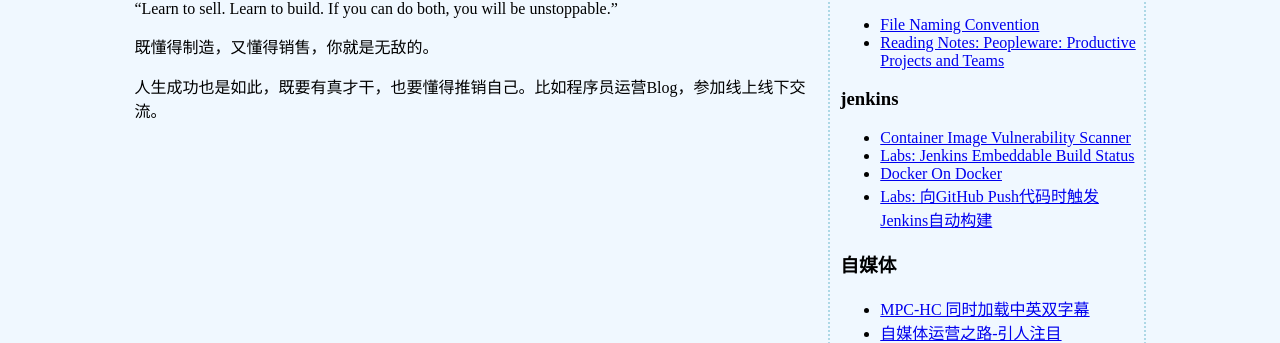
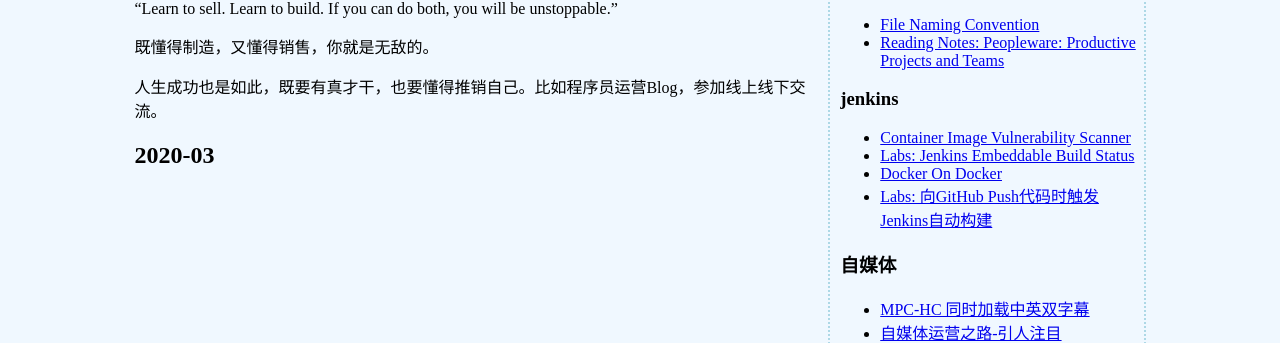
Before and after one commit to liuning0820/liuning0820.github.io, a Jekyll site: the page built from _posts/2020-02-06-mindset-2020.md, in a window 1280 px wide. Shown: the part 748-1091 px from the top of the page. Built offline with Jekyll 4.4.1, drawn with Linux system fonts in a browser that asks for light colours; comment, search, counter and statistics services are not loaded.

Commit message:
fix build issue

```diff
--- a/_posts/2020-02-06-mindset-2020.md
+++ b/_posts/2020-02-06-mindset-2020.md
@@ -32,3 +32,6 @@ Table Of Context:
 既懂得制造，又懂得销售，你就是无敌的。
 
 人生成功也是如此，既要有真才干，也要懂得推销自己。比如程序员运营Blog，参加线上线下交流。
+
+
+## 2020-03
```
